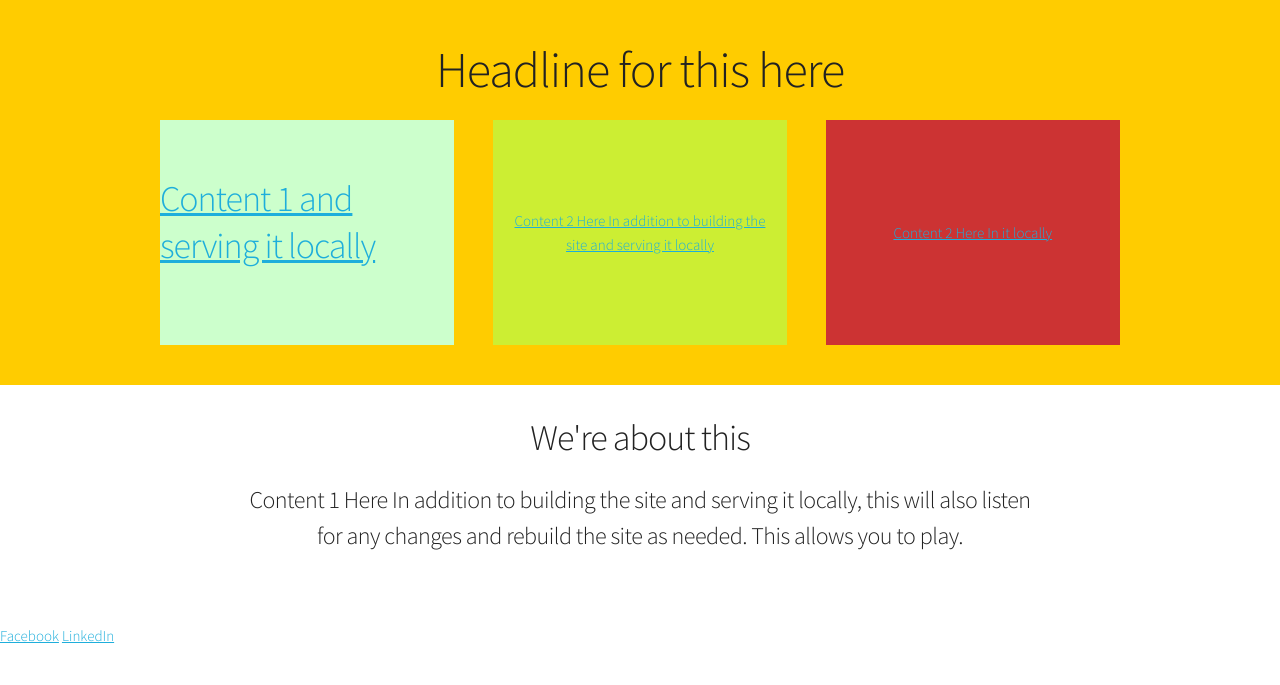
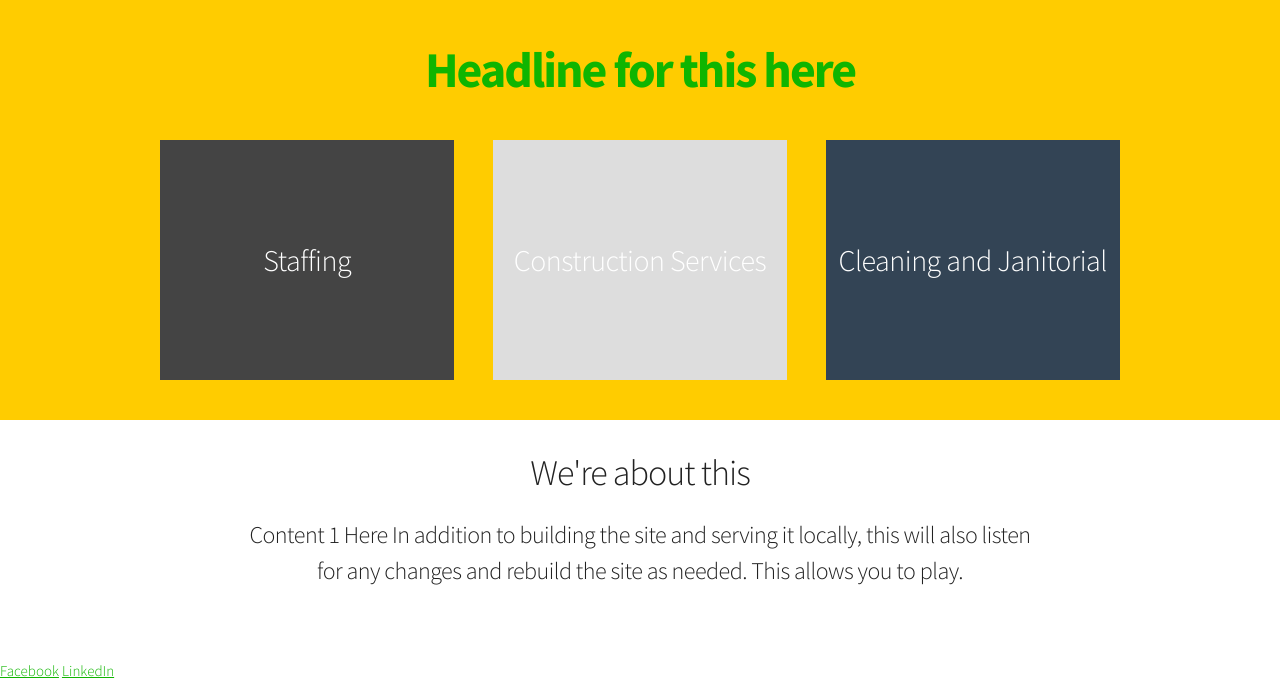
Before and after one commit to boldyellow/greenworks, a PHP site: page / in a window 1280 px wide. Shown: the part 115-800 px from the top of the page. Run offline with PHP 8.4, Linux system fonts and the light colour scheme.

Commit message:
Add structure and styles to home page

```diff
--- a/css/styles.css
+++ b/css/styles.css
@@ -8,7 +8,7 @@
 * Sass Version by Seth Coelen https://github.com/whatsnewsaes
 */
 @import url(https://fonts.googleapis.com/css?family=Source+Sans+Pro:300,700);
-/* Base files. */
+/* base files. */
 /*! normalize.css v3.0.3 | MIT License | github.com/necolas/normalize.css */
 html {
   font-family: sans-serif;
@@ -208,9 +208,9 @@ body {
   color: #222; }
 
 a {
-  color: #1eaedb; }
+  color: #0fb500; }
   a:hover {
-    color: #1b9cc5; }
+    color: #0d9c00; }
 
 hr {
   margin-top: 3rem;
@@ -238,36 +238,54 @@ h1, h2, h3, h4, h5, h6 {
   font-weight: 300; }
 
 h1 {
-  font-size: 4.0rem;
+  font-size: 3.2rem;
   line-height: 1.2;
-  letter-spacing: -.1rem; }
+  letter-spacing: -.2rem; }
 
 h2 {
-  font-size: 3.6rem;
+  font-size: 2.6rem;
   line-height: 1.25;
-  letter-spacing: -.1rem; }
+  letter-spacing: -.2rem; }
 
 h3 {
-  font-size: 3.0rem;
+  font-size: 2.0rem;
   line-height: 1.3;
   letter-spacing: -.1rem; }
 
 h4 {
-  font-size: 2.4rem;
+  font-size: 1.4rem;
   line-height: 1.35;
   letter-spacing: -.08rem; }
 
 h5 {
-  font-size: 1.8rem;
+  font-size: 1.2rem;
   line-height: 1.5;
   letter-spacing: -.05rem; }
 
 h6 {
-  font-size: 1.5rem;
+  font-size: 1rem;
   line-height: 1.6;
   letter-spacing: 0; }
 
 @media (min-width: 550px) {
+  h1 {
+    font-size: 4rem; }
+
+  h2 {
+    font-size: 3.2rem; }
+
+  h3 {
+    font-size: 2.6rem; }
+
+  h4 {
+    font-size: 2.0rem; }
+
+  h5 {
+    font-size: 1.9rem; }
+
+  h6 {
+    font-size: 1.2rem; } }
+@media (min-width: 750px) {
   h1 {
     font-size: 5.0rem; }
 
@@ -288,7 +306,6 @@ h6 {
 p {
   margin-top: 0; }
 
-/* Modules */
 /*
 * Skeleton V2.0.4
 * Copyright 2014, Dave Gamache
@@ -437,6 +454,7 @@ p {
   display: table;
   clear: both; }
 
+/* modules */
 .button,
 button {
   display: inline-block;
@@ -512,24 +530,24 @@ input[type="submit"].button-primary, input[type="reset"].button-primary, input[t
 .button.button-primary:hover,
 button.button-primary:hover {
   color: #fff;
-  background-color: #1eaedb;
-  border-color: #1eaedb; }
+  background-color: #0fb500;
+  border-color: #0fb500; }
 
 input[type="submit"].button-primary:hover, input[type="reset"].button-primary:hover, input[type="button"].button-primary:hover {
   color: #fff;
-  background-color: #1eaedb;
-  border-color: #1eaedb; }
+  background-color: #0fb500;
+  border-color: #0fb500; }
 
 .button.button-primary:focus,
 button.button-primary:focus {
   color: #fff;
-  background-color: #1eaedb;
-  border-color: #1eaedb; }
+  background-color: #0fb500;
+  border-color: #0fb500; }
 
 input[type="submit"].button-primary:focus, input[type="reset"].button-primary:focus, input[type="button"].button-primary:focus {
   color: #fff;
-  background-color: #1eaedb;
-  border-color: #1eaedb; }
+  background-color: #0fb500;
+  border-color: #0fb500; }
 input[type="email"], input[type="number"], input[type="search"], input[type="text"], input[type="tel"], input[type="url"], input[type="password"] {
   height: 38px;
   padding: 6px 10px;
@@ -632,6 +650,8 @@ ol,
 form {
   margin-bottom: 2.5rem; }
 
+/* custom */
+/* custom */
 header {
   position: relative;
   height: 85px; }
@@ -677,6 +697,8 @@ nav ul li:last-child a {
   border-radius: 6px;
   font-weight: 700;
   text-indent: 0; }
+  nav ul li:last-child a:hover {
+    background-color: #ccc; }
 
 nav ul li:last-child a:last-child {
   margin-left: 2rem; }
@@ -690,6 +712,8 @@ nav ul li:last-child a:last-child {
 nav ul li:last-child a.active {
   background-color: #f00;
   color: #fff; }
+  nav ul li:last-child a.active:hover {
+    background-color: #fcc; }
 
 label {
   display: block;
@@ -769,24 +793,82 @@ nav > [type="checkbox"] {
 
   nav ul li {
     margin-left: 25px; } }
-.home-link {
+.service-directory {
+  background-color: #fc0;
+  padding: 2rem 0; }
+
+.service-directory h1 {
+  color: #0fb500;
+  font-weight: 700;
+  padding: 0 0 2rem 0;
+  margin: 0; }
+
+@media (min-width: 550px) {
+  .service-directory {
+    padding: 3rem 0; }
+
+  .service-directory h1 {
+    padding: 0 0 3rem 0; } }
+@media (min-width: 750px) {
+  .service-directory {
+    padding: 4rem 0; }
+
+  .service-directory h1 {
+    padding: 0 0 4rem 0; } }
+.service-link {
   display: -webkit-box;
   display: -moz-box;
   display: -ms-flexbox;
   display: -webkit-flex;
   display: flex;
   align-items: center;
-  min-height: 15em;
-  justify-content: center; }
+  min-height: 15rem;
+  justify-content: center;
+  color: #fff;
+  text-decoration: none; }
 
-.home-link p {
-  margin: 0 2rem;
-  text-align: center; }
+@media (min-width: 550px) {
+  .service-link {
+    min-height: 14rem; } }
+@media (min-width: 750px) {
+  .service-link {
+    min-height: 16rem; } }
+@media (min-width: 900px) {
+  .service-link {
+    min-height: 24rem; } }
+.service-link.staffing {
+  background-color: #444; }
+  .service-link.staffing:hover {
+    color: #fcc;
+    background-color: blue; }
 
-.service-links {
-  background-color: #fc0;
-  padding: 4rem 0; }
+.service-link.construction {
+  background-color: #ddd; }
+  .service-link.construction:hover {
+    color: #fcc;
+    background-color: aqua; }
 
+.service-link.cleaning {
+  background-color: #345; }
+  .service-link.cleaning:hover {
+    color: #fcc;
+    background-color: orange; }
+
+.service-link h3 {
+  margin: 0 1rem;
+  text-align: center;
+  font-size: 3rem; }
+
+@media (min-width: 550px) {
+  .service-link h3 {
+    font-size: 2.25rem;
+    letter-spacing: -0.05rem; } }
+@media (min-width: 750px) {
+  .service-link h3 {
+    font-size: 2.5rem; } }
+@media (min-width: 900px) {
+  .service-link h3 {
+    font-size: 3rem; } }
 .overview {
   padding: 3rem 0 5rem 0;
   text-align: center;
--- a/index.html
+++ b/index.html
@@ -60,7 +60,7 @@
 
 
 
-    <section class="service-links">
+    <section class="service-directory">
 
 		<div class="container">
 
@@ -71,20 +71,17 @@
 			</div>
 
 			<div class="row">
-				<div class="four columns">
-					<a href="#" class="home-link" style="background-color: #cfc;">
-						<h3>Content 1 and serving it locally</h3>
-					</a>
-				</div>
-				<div class="four columns">
-					<a href="#" class="home-link" style="background-color: #ce3;">
-						<p>Content 2 Here In addition to building the site and serving it locally</p>
-					</a>
-				</div>
 
-				<a href="#" class="four columns home-link" style="background-color: #c33;">
-					<p>Content 2 Here In it locally</p>
+				<a href="#" class="four columns service-link staffing">
+					<h3>Staffing</h3>
 				</a>
+				<a href="#" class="four columns service-link construction">
+					<h3>Construction Services</h3>
+				</a>
+				<a href="#" class="four columns service-link cleaning">
+					<h3>Cleaning and Janitorial</h3>
+				</a>
+
 			</div>
 		</div>
 
--- a/scss/base/_typography.scss
+++ b/scss/base/_typography.scss
@@ -7,15 +7,25 @@ h1, h2, h3, h4, h5, h6 {
 	font-weight: 300;
 }
 
-h1 { font-size: 4.0rem; line-height: 1.2;  letter-spacing: -.1rem;  }
-h2 { font-size: 3.6rem; line-height: 1.25; letter-spacing: -.1rem;  }
-h3 { font-size: 3.0rem; line-height: 1.3;  letter-spacing: -.1rem;  }
-h4 { font-size: 2.4rem; line-height: 1.35; letter-spacing: -.08rem; }
-h5 { font-size: 1.8rem; line-height: 1.5;  letter-spacing: -.05rem; }
-h6 { font-size: 1.5rem; line-height: 1.6;  letter-spacing: 0;       }
+h1 { font-size: 3.2rem; line-height: 1.2;  letter-spacing: -.2rem;  }
+h2 { font-size: 2.6rem; line-height: 1.25; letter-spacing: -.2rem;  }
+h3 { font-size: 2.0rem; line-height: 1.3;  letter-spacing: -.1rem;  }
+h4 { font-size: 1.4rem; line-height: 1.35; letter-spacing: -.08rem; }
+h5 { font-size: 1.2rem; line-height: 1.5;  letter-spacing: -.05rem; }
+h6 { font-size: 1rem; line-height: 1.6;  letter-spacing: 0;       }
 
 // Larger than phablet
 @media (#{$bp-larger-than-phablet}) {
+	h1 { font-size: 4rem; }
+	h2 { font-size: 3.2rem; }
+	h3 { font-size: 2.6rem; }
+	h4 { font-size: 2.0rem; }
+	h5 { font-size: 1.9rem; }
+	h6 { font-size: 1.2rem; }
+}
+
+// Larger than tablet
+@media (#{$bp-larger-than-tablet}) {
   h1 { font-size: 5.0rem; }
   h2 { font-size: 4.2rem; }
   h3 { font-size: 3.6rem; }
--- a/scss/base/_variables.scss
+++ b/scss/base/_variables.scss
@@ -5,7 +5,7 @@
 $bp-larger-than-mobile    : "min-width: 400px";
 $bp-larger-than-phablet   : "min-width: 550px";
 $bp-larger-than-tablet    : "min-width: 750px";
-$bp-larger-than-tablet-hd  : "min-width: 900px";
+$bp-larger-than-tablet-hd : "min-width: 900px";
 $bp-larger-than-desktop   : "min-width: 1000px";
 $bp-larger-than-desktophd : "min-width: 1200px";
 
@@ -14,8 +14,9 @@ $light-grey: #e1e1e1;
 $dark-grey: #333;
 $primary-color: #33c3f0;
 $secondary-color: lighten($dark-grey, 13.5%);
+$brand-color: #0fb500;
 $border-color: #bbb;
-$link-color: #1eaedb;
+$link-color: #0fb500;
 $font-color: #222;
 $font-bold: 700;
 
--- /dev/null
+++ b/scss/custom/_home.scss
@@ -0,0 +1,120 @@
+.service-directory {
+	background-color: #fc0;
+	padding: 2rem 0;
+}
+
+.service-directory h1 {
+	color: $brand-color;
+	font-weight: $font-bold;
+	padding: 0 0 2rem 0;
+	margin: 0;
+}
+
+@media (#{$bp-larger-than-phablet}) {
+
+	.service-directory {
+		padding: 3rem 0;
+	}
+
+	.service-directory h1 {
+		padding: 0 0 3rem 0;
+	}
+
+}
+
+@media (#{$bp-larger-than-tablet}) {
+
+	.service-directory {
+		padding: 4rem 0;
+	}
+
+	.service-directory h1 {
+		padding: 0 0 4rem 0;
+	}
+
+}
+
+.service-link {
+	@include flexbox();
+	align-items: center;
+	min-height: 15rem;
+	justify-content: center;
+	color: #fff;
+	text-decoration: none;
+}
+
+@media (#{$bp-larger-than-phablet}) {
+	.service-link {
+		min-height: 14rem;
+	}
+}
+
+@media (#{$bp-larger-than-tablet}) {
+	.service-link {
+		min-height: 16rem;
+	}
+}
+
+@media (#{$bp-larger-than-tablet-hd}) {
+	.service-link {
+		min-height: 24rem;
+	}
+}
+
+.service-link.staffing {
+	background-color: #444;
+	&:hover {
+		color: #fcc;
+		background-color:blue;
+    }
+}
+
+.service-link.construction {
+	background-color: #ddd;
+	&:hover {
+		color: #fcc;
+		background-color:aqua;
+    }
+}
+
+.service-link.cleaning {
+	background-color: #345;
+	&:hover {
+		color: #fcc;
+		background-color:orange;
+    }
+}
+
+.service-link h3 {
+	margin: 0 1rem;
+	text-align: center;
+	font-size: 3rem;
+}
+
+@media (#{$bp-larger-than-phablet}) {
+
+	.service-link h3 {
+		font-size: 2.25rem;
+		letter-spacing: -0.05rem;
+	}
+}
+
+@media (#{$bp-larger-than-tablet}) {
+
+	.service-link h3 {
+		font-size: 2.5rem;
+	}
+}
+
+@media (#{$bp-larger-than-tablet-hd}) {
+
+	.service-link h3 {
+		font-size: 3rem;
+	}
+}
+
+.overview {
+	padding: 3rem 0 5rem 0;
+	text-align: center;
+	min-height: 15rem;
+}
--- a/scss/modules/_nav.scss
+++ b/scss/custom/_nav.scss
@@ -51,6 +51,9 @@ nav ul li:last-child a {
 	border-radius: 6px;
 	font-weight: $font-bold;
 	text-indent: 0;
+	&:hover {
+		background-color: #ccc;
+    }
 }
 
 nav ul li:last-child a:last-child {
@@ -72,6 +75,9 @@ nav ul li:last-child a:last-child {
 nav ul li:last-child a.active {
 	background-color: #f00;
 	color: #fff;
+	&:hover {
+		background-color: #fcc;
+    }
 }
 
 label {
--- /dev/null
+++ b/scss/mixins/_sitemix.scss
@@ -0,0 +1,23 @@
+@mixin flexbox() {
+	display: -webkit-box;
+	display: -moz-box;
+	display: -ms-flexbox;
+	display: -webkit-flex;
+	display: flex;
+}
+
+@mixin flex($values) {
+	-webkit-box-flex: $values;
+	-moz-box-flex:  $values;
+	-webkit-flex:  $values;
+	-ms-flex:  $values;
+	flex:  $values;
+}
+
+@mixin order($val) {
+	-webkit-box-ordinal-group: $val;
+	-moz-box-ordinal-group: $val;
+	-ms-flex-order: $val;
+	-webkit-order: $val;
+	order: $val;
+}
--- a/scss/modules/_home.scss
+++ /dev/null
@@ -1,26 +0,0 @@
-.home-link {
-	display: -webkit-box;
-	display: -moz-box;
-	display: -ms-flexbox;
-	display: -webkit-flex;
-	display: flex;
-	align-items: center;
-	min-height: 15em;
-	justify-content: center;
-}
-
-.home-link p {
-	margin: 0 2rem;
-	text-align: center;
-}
-
-.service-links {
-	background-color: #fc0;
-	padding: 4rem 0;
-}
-
-.overview {
-	padding: 3rem 0 5rem 0;
-	text-align: center;
-	min-height: 15rem;
-}
--- a/scss/styles.scss
+++ b/scss/styles.scss
@@ -10,20 +10,25 @@
 
 @import url(https://fonts.googleapis.com/css?family=Source+Sans+Pro:300,700);
 
-/* Base files. */
+/* base files. */
 @import "base/normalize";
 @import "base/variables";
 @import "base/functions";
 @import "base/base-styles";
 @import "base/utils";
 @import "base/typography";
+@import "base/grid";
 
-/* Modules */
-@import "modules/grid";
+/* modules */
 @import "modules/buttons";
 @import "modules/forms";
 @import "modules/lists";
 @import "modules/spacing";
-@import "modules/nav";
-@import "modules/home";
-@import "modules/footer";
+
+/* custom */
+@import "mixins/sitemix";
+
+/* custom */
+@import "custom/nav";
+@import "custom/home";
+@import "custom/footer";
```
Also changed, not shown: scss/base/_grid.scss (renamed from scss/modules/_grid.scss), scss/custom/_footer.scss (added).
